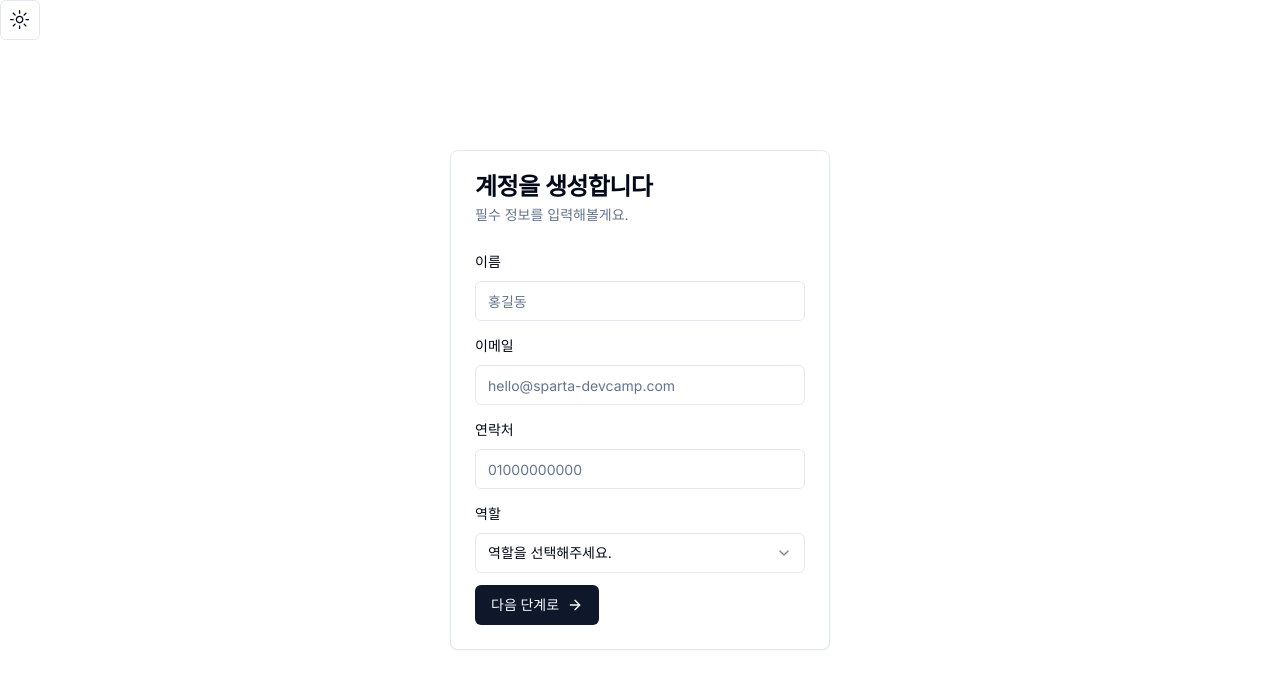
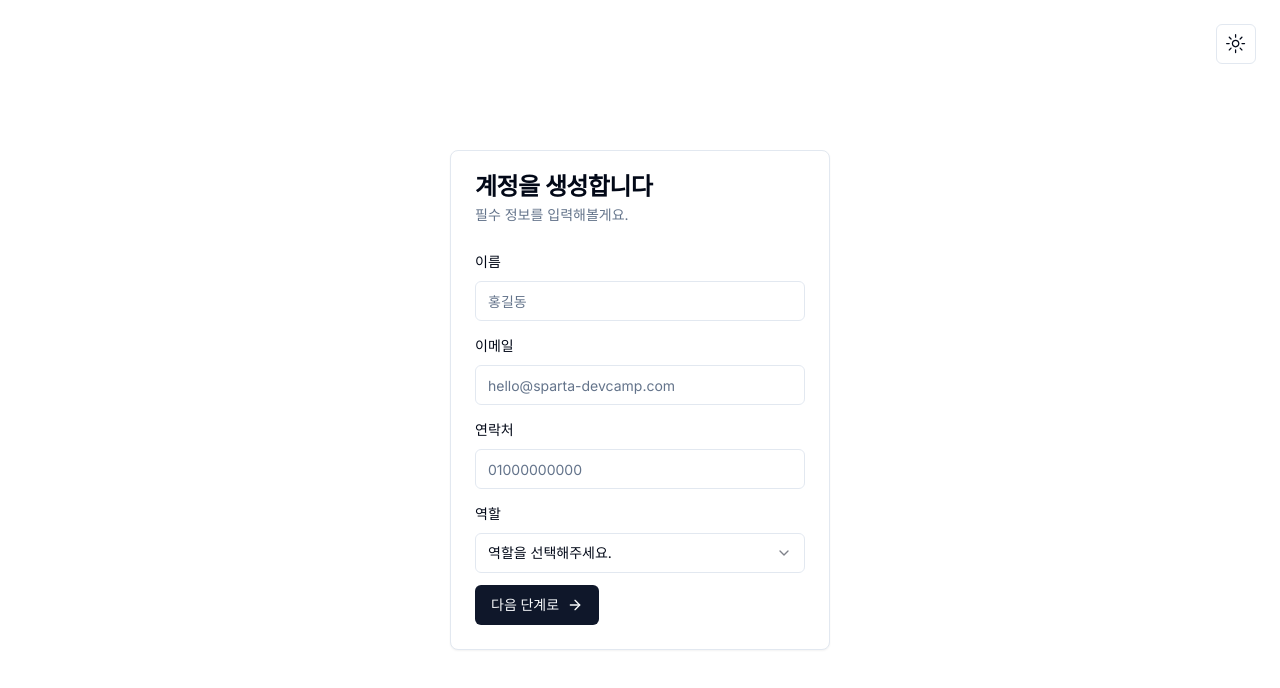
Before and after one commit to page1597/dev_camp, a Next.js app: page / in a window 1280 px wide. Shown: the top 688 px of the page. Built offline with nearby package versions, Linux system fonts and the light colour scheme.

Commit message:
Design: 다크모드 변경 스위치 위치 수정

```diff
--- a/app/layout.tsx
+++ b/app/layout.tsx
@@ -26,7 +26,7 @@ export default function RootLayout({
           enableSystem
           disableTransitionOnChange
         >
-          <ModeToggle />
+          <ModeToggle className={"absolute top-6 right-6"} />
           {children}
         </ThemeProvider>
         <Toaster />
```
